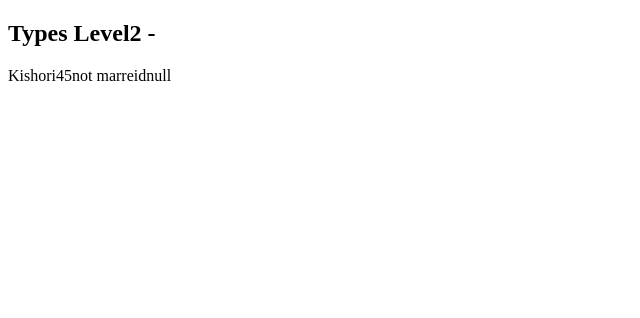
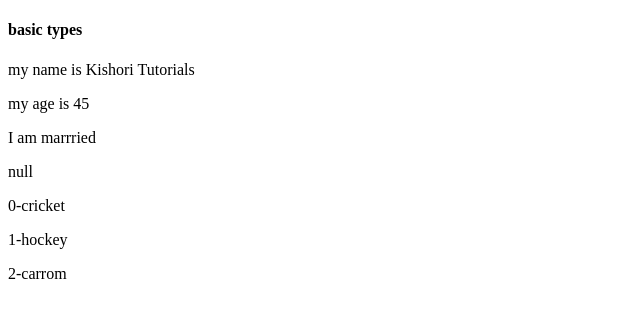
Before and after one commit to ameysawant/react19-with-typescript-tutorial, a React (Vite) app: page / in a window 1280 px wide. Shown: the top 318 px of the page, without its empty margins (0-640 px from the left). Built offline with nearby package versions, Linux system fonts and the light colour scheme.

Commit message:
added basic types

```diff
--- a/src/App.tsx
+++ b/src/App.tsx
@@ -1,7 +1,7 @@
+import BasicTypes from "./components/BasicTypes";
 import Footer from "./components/Footer";
 import Header from "./components/Header";
 import Paragraph from "./components/Paragraph";
-import TypesLevel2 from "./components/TypesLevel2";
 
 const App = () => {
   return (
@@ -10,7 +10,7 @@ const App = () => {
       <h2>This is app component</h2>
       <Footer /> */}
       {/* <TypesLevel1 /> */}
-      <TypesLevel2 />
+      <BasicTypes />
     </>
   );
 };
--- /dev/null
+++ b/src/components/BasicTypes.tsx
@@ -0,0 +1,99 @@
+// Basic Types Level 1
+// string
+// number
+// boolean
+// null
+// undefined
+// any
+// unknown
+// void
+// never
+
+// Basic Types Level 2
+// string[]
+// number[]
+// mixed[]
+// union
+// tuple
+// object
+// object[]
+
+// type and interface
+
+type MyName = string;
+type MyAge = number;
+
+const myName: MyName = "Kishori Tutorials";
+const myAge: MyAge = 45;
+const isMarried: boolean = true;
+const value1: null = null;
+const value2: undefined = undefined;
+const value3: any = [];
+const value4: unknown = "abc";
+const value5: () => void = () => {};
+const value6: () => never = () => {
+  throw new Error("error");
+};
+
+type Hobbies = string[];
+const hobbies: Hobbies = ["cricket", "hockey", "carrom"];
+
+type Ages = number[];
+const ages: Ages = [4, 4, 5, 65, 54, 4, 4];
+
+type States = "maharashtra" | "jaipur" | "bangalore";
+const state: States = "jaipur";
+const states: States[] = ["maharashtra", "jaipur", "bangalore"];
+
+type Countries = ["india", "usa", "china"];
+const countries: Countries = ["india", "usa", "china"];
+
+type Product = {
+  title: string;
+  price: number;
+  grams: string;
+  quantity: number;
+};
+const product: Product = {
+  title: "girnar tea",
+  price: 400,
+  grams: "200gm",
+  quantity: 50,
+};
+
+const productsArray: Product[] = [
+  {
+    title: "girnar tea",
+    price: 400,
+    grams: "200gm",
+    quantity: 50,
+  },
+  {
+    title: "tata tea",
+    price: 200,
+    grams: "200gm",
+    quantity: 20,
+  },
+];
+
+const BasicTypes = () => {
+  return (
+    <>
+      <h4>basic types</h4>
+      <p>my name is {myName}</p>
+      <p>my age is {myAge}</p>
+      <p>I am {isMarried ? "marrried" : "unmarried"}</p>
+      <p>{value1 === null ? "null" : "not null"}</p>
+
+      {hobbies.map((item, index) => {
+        return (
+          <p key={index}>
+            {index}-{item}
+          </p>
+        );
+      })}
+    </>
+  );
+};
+
+export default BasicTypes;
--- a/src/components/TypesLevel2.tsx
+++ b/src/components/TypesLevel2.tsx
@@ -1,36 +1,54 @@
+// Level 1 - Basic Types:
+// string
+// number
+// boolean
+// null
+// undefined
+// any
+// unknown
+// void
+// never
+
 // Level 2 - Collections:
 // string[]
 // number[]
 // mixed[]
-// object[]
-// literal
 // union
 // tuple
 // object
+// object[]
 
-type MyName = string;
-type MyAge = number;
+type Cities = "mumbai" | "rajasthan" | "jaipur";
+const cities: Cities[] = ["mumbai", "rajasthan", "jaipur"];
+const city: Cities = "mumbai";
 
-const myName: MyName = "Kishori";
-const myAge: MyAge = 45;
-const isMarried: boolean = false;
-const value1: null = null;
-const value2: undefined = undefined;
-const value3: any = 456;
-const value4: unknown = "abc";
-const value5: () => void = () => {};
-const value6: () => never = () => {
-  throw new Error("error");
+type Countries = ["india", "australia", "china"];
+const countries: Countries = ["india", "australia", "china"];
+
+type Product = {
+  title: string;
+  price: number;
+  grams: string;
 };
+
+const product: Product = {
+  title: "Girnar tea",
+  price: 500,
+  grams: "250 grams",
+};
+
+const myarray: Product[] = [
+  {
+    title: "Girnar tea",
+    price: 500,
+    grams: "250 grams",
+  },
+];
 
 const TypesLevel2 = () => {
   return (
     <>
       <h2>Types Level2 -</h2>
-      {myName}
-      {myAge}
-      {isMarried ? "married" : "not marreid"}
-      {null === null ? "null" : "not null"}
     </>
   );
 };
```
